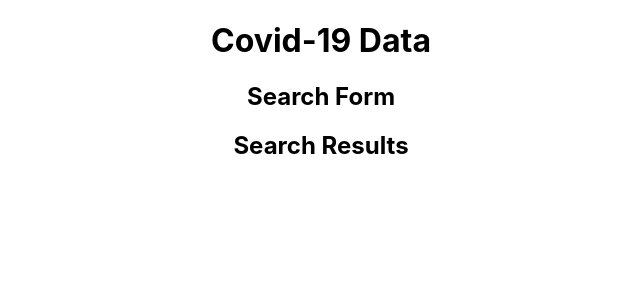
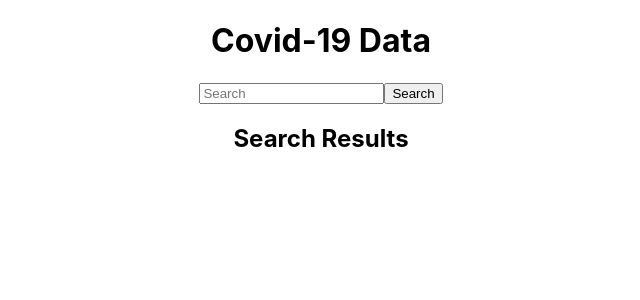
Before and after one commit to esin87/covid19-data, a React (Create React App) app: page / in a window 1280 px wide. Shown: the top 300 px of the page, without its empty margins (319-959 px from the left). Built offline with nearby package versions, Linux system fonts and the light colour scheme.

Commit message:
Add form element to SearchForm

```diff
--- a/src/components/SearchForm/SearchForm.js
+++ b/src/components/SearchForm/SearchForm.js
@@ -1,7 +1,12 @@
 import React from 'react';
 
 const SearchForm = () => {
-	return <h2>Search Form</h2>;
+	return (
+		<form className='form-horizontal'>
+			<input placeholder='Search' type='text' name='searchString' required />
+			<button type='submit'>Search</button>
+		</form>
+	);
 };
 
 export default SearchForm;
```
